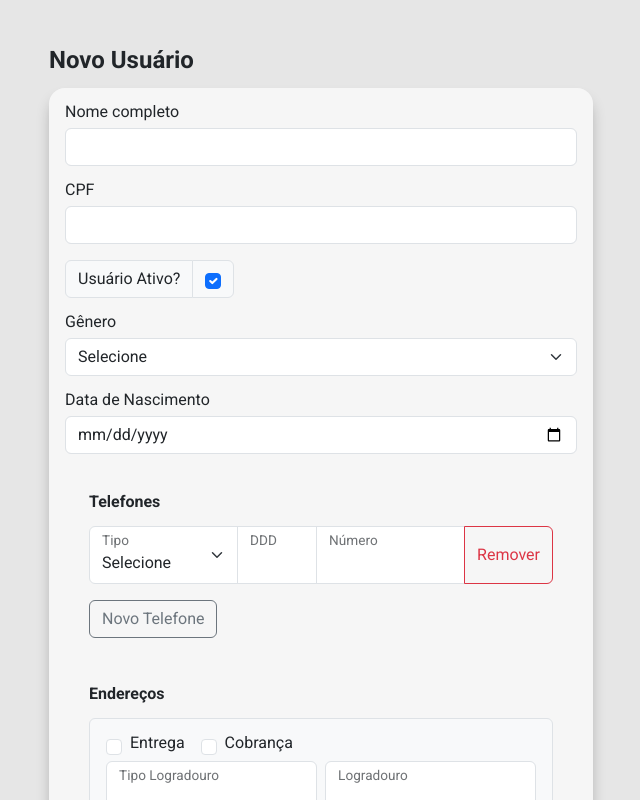
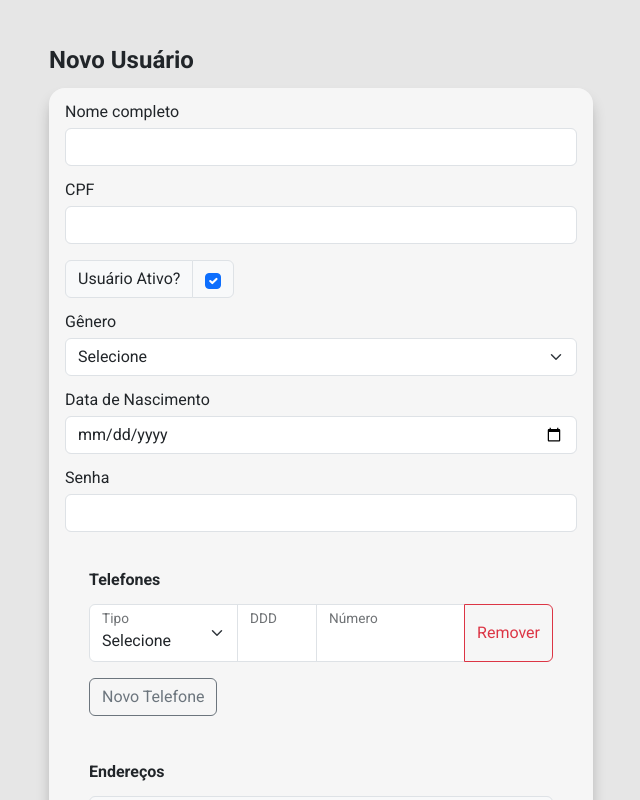
Before and after one commit to JPerluxo/E-Commerce-LES, a React (Create React App) app in the folder les-frontend/frontend_les/: page /admin/manageUser/new in a window 1280 px wide. Shown: the top 800 px of the page, without its empty margins (319-959 px from the left). Built offline with nearby package versions, Linux system fonts and the light colour scheme; the HTML template or start-up script is replaced by a standard one.

Commit message:
[FRONTEND] Implementação de input de senha no formulário de cadastro/alteração de clientes

```diff
--- a/les-frontend/frontend_les/src/apis/usersApi.jsx
+++ b/les-frontend/frontend_les/src/apis/usersApi.jsx
@@ -74,6 +74,7 @@ export const userApi = {
           isActive: true,
           gender: 1,
           birthDate: "2001-02-07",
+          password: "teste123",
           phones: [
             {
               id: 1,
--- a/les-frontend/frontend_les/src/concepts/ecommerce_admin/components/organisms/UserFormBox/index.jsx
+++ b/les-frontend/frontend_les/src/concepts/ecommerce_admin/components/organisms/UserFormBox/index.jsx
@@ -16,6 +16,7 @@ const UserFormBox = ({ data, setAlert }) => {
   const [isActive, setIsActive] = useState(data ? data.isActive : true);
   const [gender, setGender] = useState(data ? data.gender : '');
   const [birthDate, setBirthDate] = useState(data ? data.birthDate : '');
+  const [password, setPassword] = useState(data ? data.password : '');
 
   const [phones, setPhones] = useState(data ? data.phones : [{ id: Date.now(), type: "1", ddd: "", number: "" }]);
   const addPhone = () => setPhones([...phones, { id: Date.now(), type: "", ddd: "", number: "" }]);
@@ -31,7 +32,7 @@ const UserFormBox = ({ data, setAlert }) => {
 
   const handleSave = async () => {
     try {
-      const userObject = { name, cpf, isActive, gender, birthDate, phones, addresses, creditCards };
+      const userObject = { name, cpf, isActive, gender, birthDate, password, phones, addresses, creditCards };
 
       if(data) {
         const response = await userApi.editUser(data.id, userObject);
@@ -56,6 +57,7 @@ const UserFormBox = ({ data, setAlert }) => {
         <Input id="isActiveInput" label="Usuário Ativo?" type="checkbox" checked={isActive} onChange={() => setIsActive(!isActive)}/>
         <Select id="genderInput" label="Gênero" options={[{value: 1, text: "Masculino"}, {value: 2, text: "Feminino"}, {value: 3, text: "Prefiro não informar"}]} value={gender} onChange={(e) => setGender(e.target.value)}/>
         <Input id="birthDateInput" label="Data de Nascimento" type="date" value={birthDate} onChange={(e) => setBirthDate(e.target.value)}/>
+        <Input id="passwordInput" label="Senha" type="password" value={password} onChange={(e) => setPassword(e.target.value)}/>
         <div className={styles.phonesDiv}>
           <h3>Telefones</h3>
           {phones.map(phone => (<PhoneInput key={phone.id} id={`phoneInput_${phone.id}`} removeFunction={() => removePhone(phone.id)} onChange={(field, value) => {
@@ -96,6 +98,7 @@ const UserFormBox = ({ data, setAlert }) => {
         <Input id="isActiveInput" label="Usuário Ativo?" type="checkbox" checked={data.isActive} onChange={() => setIsActive(!isActive)}/>
         <Select id="genderInput" label="Gênero" options={[{value: 1, text: "Masculino"}, {value: 2, text: "Feminino"}, {value: 3, text: "Prefiro não informar"}]} value={data.gender} onChange={(e) => setGender(e.target.value)}/>
         <Input id="birthDateInput" label="Data de Nascimento" type="date" value={data.birthDate} onChange={(e) => setBirthDate(e.target.value)} disabled/>
+        <Input id="passwordInput" label="Senha" type="password" value={data.password} onChange={(e) => setPassword(e.target.value)}/>
         <div className={styles.phonesDiv}>
           <h3>Telefones</h3>
           {phones.map(phone => <PhoneInput key={phone.id} id={`phoneInput_${phone.id}`} selectValue={phone.type} dddValue={phone.ddd} inputValue={phone.number} removeFunction={() => removePhone(phone.id)} onChange={(field, value) => {
```
